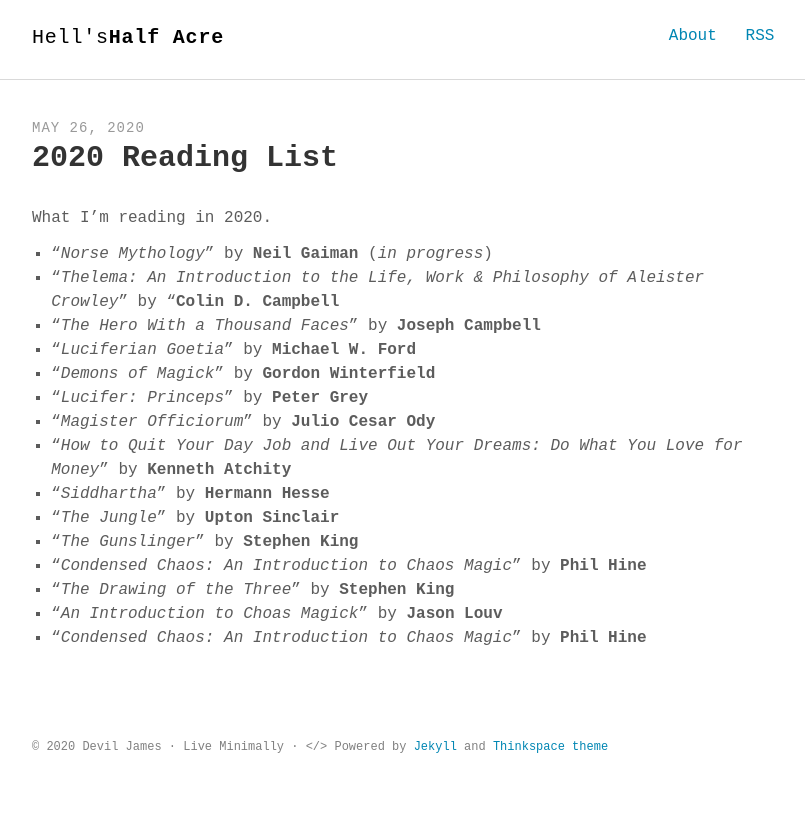
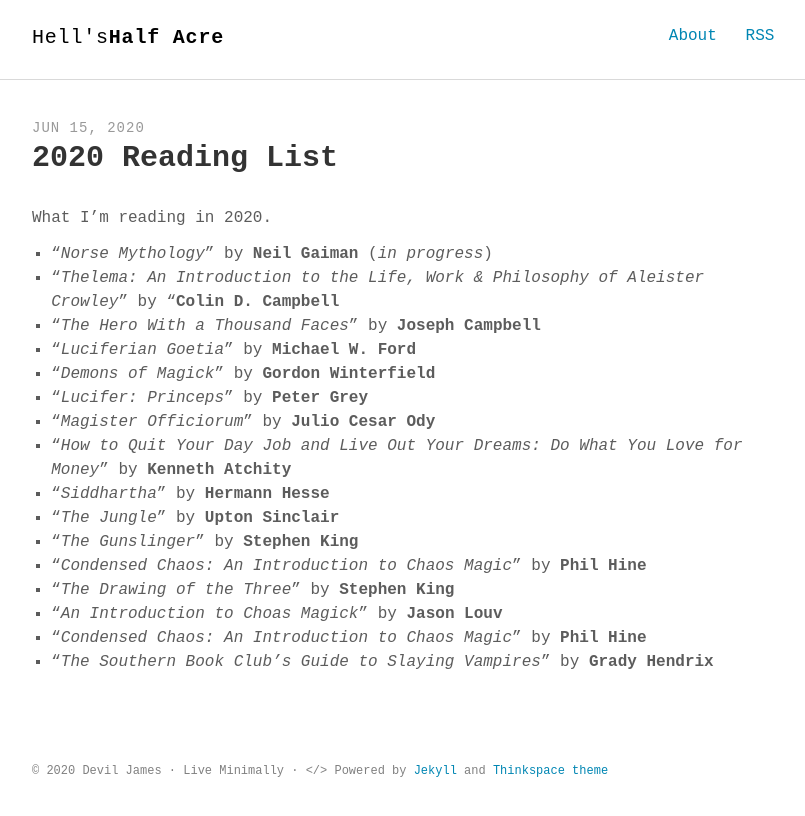
Before and after one commit to chevrenoire/chevrenoire.github.io, a Jekyll site: the page built from _posts/2020-06-15-Reading-List-2020.md, in a window 1280 px wide. Shown: the top 816 px of the page, without its empty margins (232-1037 px from the left). Built offline with Jekyll 4.4.1, drawn with Linux system fonts in a browser that asks for light colours; some web fonts are replaced.

Commit message:
Updated reading list

```diff
--- a/_posts/2020-05-26-Reading-List-2020.md
+++ b/_posts/2020-06-15-Reading-List-2020.md
@@ -21,3 +21,4 @@
 13. "_The Drawing of the Three_" by **Stephen King**
 14. "_An Introduction to Choas Magick_" by **Jason Louv**
 15. "_Condensed Chaos: An Introduction to Chaos Magic_" by **Phil Hine**
+16. "_The Southern Book Club's Guide to Slaying Vampires_" by **Grady Hendrix**
```
